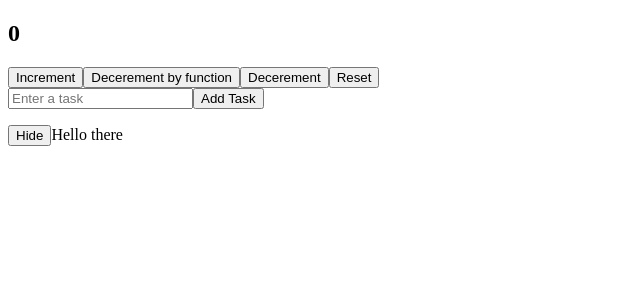
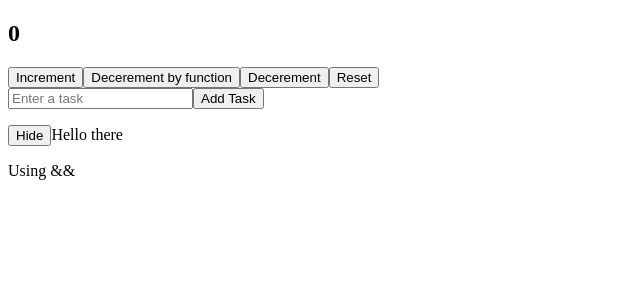
Before and after one commit to jaydipchangani/MERN, a React (Create React App) app in the folder React/my-app/: page / in a window 1280 px wide. Both pictures are taken after a click on the button "Show". Shown: the top 300 px of the page, without its empty margins (0-640 px from the left). Built offline with nearby package versions, Linux system fonts and the light colour scheme; the HTML template or start-up script is replaced by a standard one.

Commit message:
conditional rendering

```diff
--- a/React/my-app/src/Practice/useState/ToggleButton.jsx
+++ b/React/my-app/src/Practice/useState/ToggleButton.jsx
@@ -11,6 +11,7 @@ function ToggleButton() {
 
         <p style={ {display : isToggled === false ? 'none' : 'inline'}}>Hello there</p>
 
+      {isToggled && <p>Using &&</p>}
     </div>
   )
 }
```
